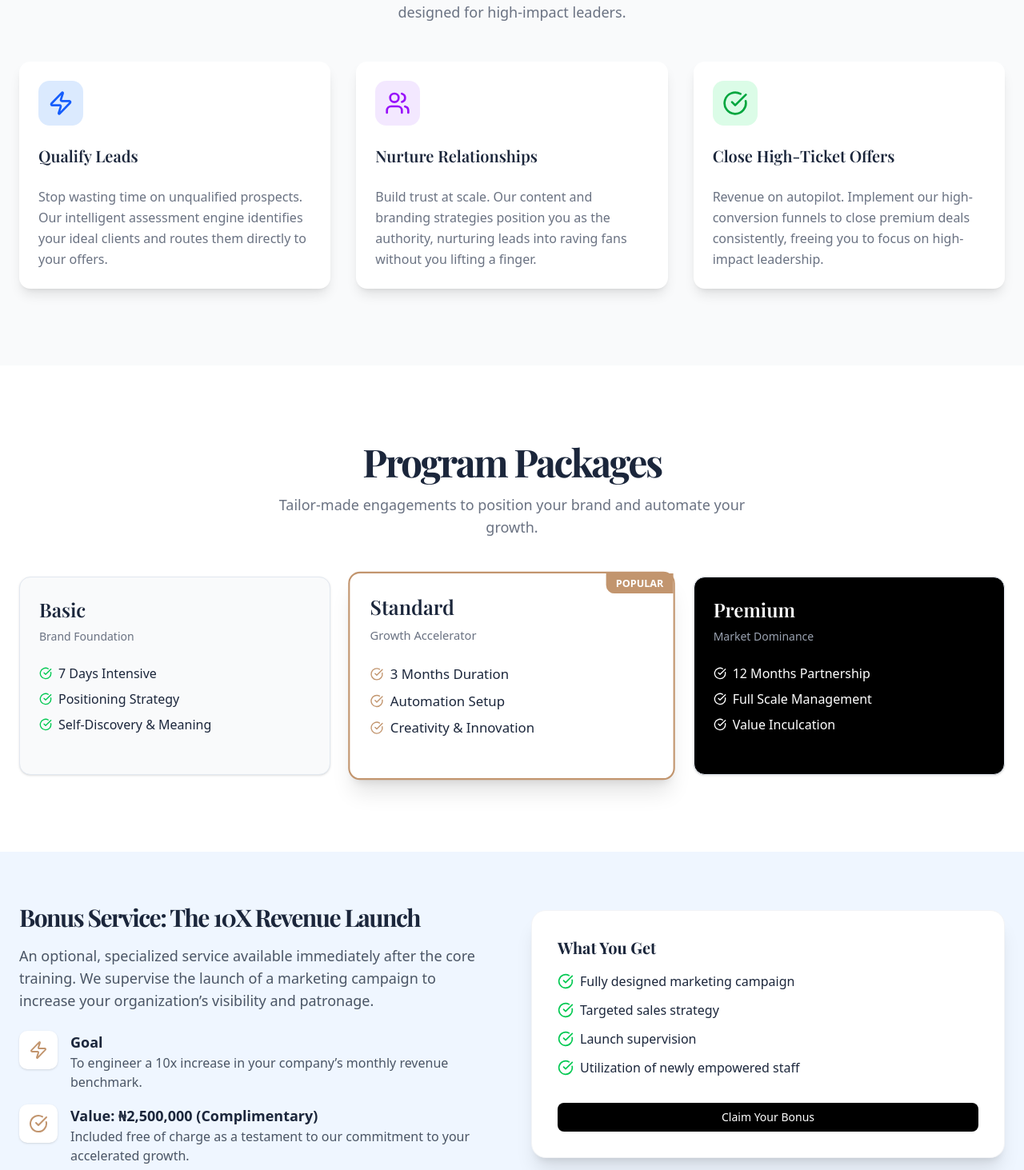
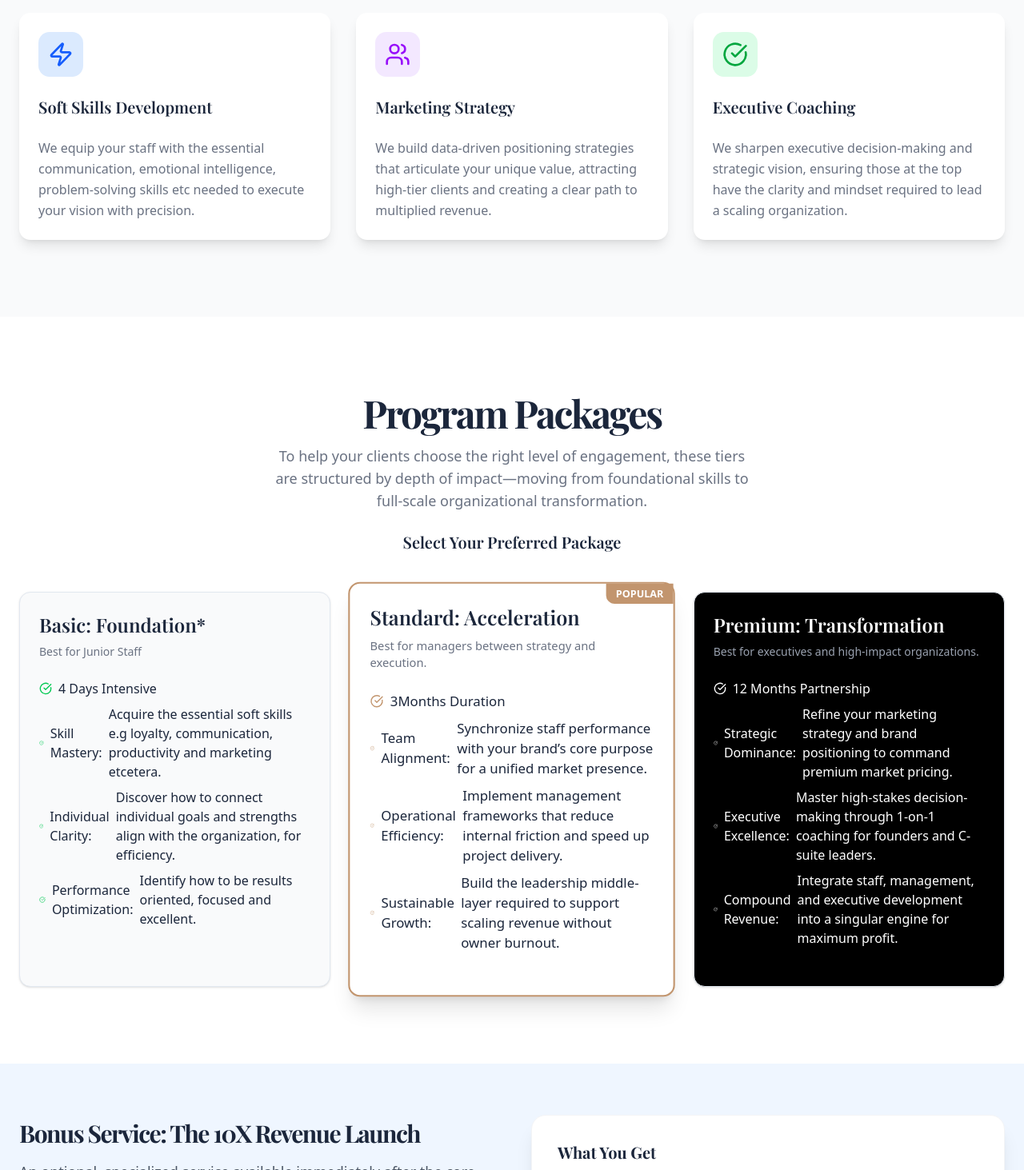
Before and after one commit to sheisjay001/LPBA, a Next.js app: page / in a window 1280 px wide. Shown: the part 947-2410 px from the top of the page at 80% size. Built offline with nearby package versions, Linux system fonts and the light colour scheme; a web font is replaced by a local one.

Commit message:
Update homepage content: hero copy, LPBA System description, services cards, bonus value, add Training Philosophy section

```diff
--- a/app/page.tsx
+++ b/app/page.tsx
@@ -126,11 +126,10 @@ export default function Home() {
             >
               <motion.div variants={fadeInUp} className="space-y-4 max-w-3xl">
                 <h1 className="text-4xl font-extrabold tracking-tight sm:text-5xl md:text-6xl lg:text-7xl font-display">
-                  Scale Your Influence. <br className="hidden sm:inline" />
-                  <span className="text-transparent bg-clip-text bg-gradient-to-r from-gray-200 to-gray-500">Automate Your Revenue.</span>
+                  Grow Your Business by Empowering You and Your Teams.
                 </h1>
                 <p className="mx-auto max-w-[700px] text-gray-400 md:text-xl/relaxed lg:text-base/relaxed xl:text-xl/relaxed">
-                  The Leadership Brand Positioning & Automation System designed for high-impact leaders. Qualify leads, nurture relationships, and close high-ticket offers on autopilot.
+                  Unlock your organization&rsquo;s revenue potential by aligning strategy with staff competence to maximize profit.
                 </p>
               </motion.div>
               <motion.div variants={fadeInUp} className="flex flex-col sm:flex-row gap-4 min-w-[200px]">
@@ -155,7 +154,7 @@ export default function Home() {
             <div className="text-center mb-12">
               <h2 className="text-3xl font-bold tracking-tighter sm:text-4xl md:text-5xl font-display">The LPBA System</h2>
               <p className="mx-auto max-w-[800px] text-gray-500 md:text-lg mt-4">
-                We help you scale your influence and automate your revenue through a proven 3-step process designed for high-impact leaders.
+                We help organizations grow by bridging the gap between vision and performance
               </p>
             </div>
             <div className="grid gap-8 md:grid-cols-3">
@@ -170,11 +169,11 @@ export default function Home() {
                     <div className="p-3 bg-blue-100 w-fit rounded-xl mb-4">
                       <Zap className="h-8 w-8 text-blue-600" />
                     </div>
-                    <CardTitle className="text-xl font-display">Qualify Leads</CardTitle>
+                    <CardTitle className="text-xl font-display">Soft Skills Development</CardTitle>
                   </CardHeader>
                   <CardContent>
                     <p className="text-gray-500 leading-relaxed">
-                      Stop wasting time on unqualified prospects. Our intelligent assessment engine identifies your ideal clients and routes them directly to your offers.
+                      We equip your staff with the essential communication, emotional intelligence, problem-solving skills etc needed to execute your vision with precision.
                     </p>
                   </CardContent>
                 </Card>
@@ -190,11 +189,11 @@ export default function Home() {
                     <div className="p-3 bg-purple-100 w-fit rounded-xl mb-4">
                       <Users className="h-8 w-8 text-purple-600" />
                     </div>
-                    <CardTitle className="text-xl font-display">Nurture Relationships</CardTitle>
+                    <CardTitle className="text-xl font-display">Marketing Strategy</CardTitle>
                   </CardHeader>
                   <CardContent>
                     <p className="text-gray-500 leading-relaxed">
-                      Build trust at scale. Our content and branding strategies position you as the authority, nurturing leads into raving fans without you lifting a finger.
+                      We build data-driven positioning strategies that articulate your unique value, attracting high-tier clients and creating a clear path to multiplied revenue.
                     </p>
                   </CardContent>
                 </Card>
@@ -210,11 +209,11 @@ export default function Home() {
                     <div className="p-3 bg-green-100 w-fit rounded-xl mb-4">
                       <CheckCircle className="h-8 w-8 text-green-600" />
                     </div>
-                    <CardTitle className="text-xl font-display">Close High-Ticket Offers</CardTitle>
+                    <CardTitle className="text-xl font-display">Executive Coaching</CardTitle>
                   </CardHeader>
                   <CardContent>
                     <p className="text-gray-500 leading-relaxed">
-                      Revenue on autopilot. Implement our high-conversion funnels to close premium deals consistently, freeing you to focus on high-impact leadership.
+                      We sharpen executive decision-making and strategic vision, ensuring those at the top have the clarity and mindset required to lead a scaling organization.
                     </p>
                   </CardContent>
                 </Card>
@@ -228,21 +227,32 @@ export default function Home() {
             <div className="text-center mb-12">
               <h2 className="text-3xl font-bold tracking-tighter sm:text-4xl md:text-5xl font-display">Program Packages</h2>
               <p className="mx-auto max-w-[600px] text-gray-500 md:text-lg mt-4">
-                Tailor-made engagements to position your brand and automate your growth.
+                To help your clients choose the right level of engagement, these tiers are structured by depth of impact—moving from foundational skills to full-scale organizational transformation.
               </p>
+              <h3 className="text-xl font-semibold mt-6 font-display">Select Your Preferred Package</h3>
             </div>
             <div className="grid gap-8 md:grid-cols-3">
                {/* Basic Package */}
                <Card className="bg-gray-50 border h-full flex flex-col">
                   <CardHeader>
-                    <CardTitle className="text-2xl font-display">Basic</CardTitle>
-                    <p className="text-sm text-gray-500 font-medium">Brand Foundation</p>
+                    <CardTitle className="text-2xl font-display">Basic: Foundation*</CardTitle>
+                    <p className="text-sm text-gray-500 font-medium">Best for Junior Staff</p>
                   </CardHeader>
                   <CardContent className="flex-1">
                     <ul className="space-y-2 mb-6">
-                        <li className="flex items-center gap-2"><CheckCircle className="h-4 w-4 text-green-500"/> 7 Days Intensive</li>
-                        <li className="flex items-center gap-2"><CheckCircle className="h-4 w-4 text-green-500"/> Positioning Strategy</li>
-                        <li className="flex items-center gap-2"><CheckCircle className="h-4 w-4 text-green-500"/> Self-Discovery & Meaning</li>
+                        <li className="flex items-center gap-2"><CheckCircle className="h-4 w-4 text-green-500"/> 4 Days Intensive</li>
+                        <li className="flex items-center gap-2">
+                          <CheckCircle className="h-4 w-4 text-green-500"/>
+                          <span className="font-medium">Skill Mastery:</span> Acquire the essential soft skills e.g loyalty, communication, productivity and marketing etcetera.
+                        </li>
+                        <li className="flex items-center gap-2">
+                          <CheckCircle className="h-4 w-4 text-green-500"/>
+                          <span className="font-medium">Individual Clarity:</span> Discover how to connect individual goals and strengths align with the organization, for efficiency.
+                        </li>
+                        <li className="flex items-center gap-2">
+                          <CheckCircle className="h-4 w-4 text-green-500"/>
+                          <span className="font-medium">Performance Optimization:</span> Identify how to be results oriented, focused and excellent.
+                        </li>
                     </ul>
                   </CardContent>
                </Card>
@@ -251,14 +261,24 @@ export default function Home() {
                <Card className="bg-white border-2 border-gold h-full flex flex-col relative shadow-xl md:scale-105 z-10">
                   <div className="absolute top-0 right-0 bg-gold text-white text-xs font-bold px-3 py-1 rounded-bl-lg">POPULAR</div>
                   <CardHeader>
-                    <CardTitle className="text-2xl font-display text-primary">Standard</CardTitle>
-                    <p className="text-sm text-gray-500 font-medium">Growth Accelerator</p>
+                    <CardTitle className="text-2xl font-display text-primary">Standard: Acceleration</CardTitle>
+                    <p className="text-sm text-gray-500 font-medium">Best for managers  between strategy and execution.</p>
                   </CardHeader>
                   <CardContent className="flex-1">
                     <ul className="space-y-2 mb-6">
-                        <li className="flex items-center gap-2"><CheckCircle className="h-4 w-4 text-gold"/> 3 Months Duration</li>
-                        <li className="flex items-center gap-2"><CheckCircle className="h-4 w-4 text-gold"/> Automation Setup</li>
-                        <li className="flex items-center gap-2"><CheckCircle className="h-4 w-4 text-gold"/> Creativity & Innovation</li>
+                        <li className="flex items-center gap-2"><CheckCircle className="h-4 w-4 text-gold"/> 3Months Duration</li>
+                        <li className="flex items-center gap-2">
+                          <CheckCircle className="h-4 w-4 text-gold"/>
+                          <span className="font-medium">Team Alignment:</span> Synchronize staff performance with your brand&rsquo;s core purpose for a unified market presence.
+                        </li>
+                        <li className="flex items-center gap-2">
+                          <CheckCircle className="h-4 w-4 text-gold"/>
+                          <span className="font-medium">Operational Efficiency:</span> Implement management frameworks that reduce internal friction and speed up project delivery.
+                        </li>
+                        <li className="flex items-center gap-2">
+                          <CheckCircle className="h-4 w-4 text-gold"/>
+                          <span className="font-medium">Sustainable Growth:</span> Build the leadership middle-layer required to support scaling revenue without owner burnout.
+                        </li>
                     </ul>
                   </CardContent>
                </Card>
@@ -266,14 +286,24 @@ export default function Home() {
                {/* Premium Package */}
                <Card className="bg-black text-white border h-full flex flex-col">
                   <CardHeader>
-                    <CardTitle className="text-2xl font-display text-white">Premium</CardTitle>
-                    <p className="text-sm text-gray-400 font-medium">Market Dominance</p>
+                    <CardTitle className="text-2xl font-display text-white">Premium: Transformation</CardTitle>
+                    <p className="text-sm text-gray-400 font-medium">Best for executives and high-impact organizations.</p>
                   </CardHeader>
                   <CardContent className="flex-1">
                     <ul className="space-y-2 mb-6">
                         <li className="flex items-center gap-2"><CheckCircle className="h-4 w-4 text-white"/> 12 Months Partnership</li>
-                        <li className="flex items-center gap-2"><CheckCircle className="h-4 w-4 text-white"/> Full Scale Management</li>
-                        <li className="flex items-center gap-2"><CheckCircle className="h-4 w-4 text-white"/> Value Inculcation</li>
+                        <li className="flex items-center gap-2">
+                          <CheckCircle className="h-4 w-4 text-white"/>
+                          <span className="font-medium">Strategic Dominance:</span> Refine your marketing strategy and brand positioning to command premium market pricing.
+                        </li>
+                        <li className="flex items-center gap-2">
+                          <CheckCircle className="h-4 w-4 text-white"/>
+                          <span className="font-medium">Executive Excellence:</span> Master high-stakes decision-making through 1-on-1 coaching for founders and C-suite leaders.
+                        </li>
+                        <li className="flex items-center gap-2">
+                          <CheckCircle className="h-4 w-4 text-white"/>
+                          <span className="font-medium">Compound Revenue:</span> Integrate staff, management, and executive development into a singular engine for maximum profit.
+                        </li>
                     </ul>
                   </CardContent>
                </Card>
@@ -304,8 +334,7 @@ export default function Home() {
                                     <CheckCircle className="h-6 w-6 text-gold" />
                                 </div>
                                 <div>
-                                    <h3 className="font-bold text-lg">Value: ₦2,500,000 (Complimentary)</h3>
-                                    <p className="text-gray-600">Included free of charge as a testament to our commitment to your accelerated growth.</p>
+                                    <h3 className="font-bold text-lg">$2,000 ( Already Paid for You By the Company)</h3>
                                 </div>
                             </div>
                         </div>
@@ -322,6 +351,31 @@ export default function Home() {
                     </div>
                 </div>
              </div>
+        </section>
+
+        <section className="w-full py-16 md:py-24 bg-white">
+          <div className="container px-4 md:px-6">
+            <h2 className="text-3xl font-bold tracking-tighter sm:text-4xl md:text-5xl font-display">Training Philosophy</h2>
+            <p className="text-gray-600 mt-4">At LPBA, we believe that</p>
+            <ul className="mt-6 space-y-3 max-w-3xl">
+              <li className="flex items-start gap-3">
+                <CheckCircle className="h-5 w-5 text-gold mt-0.5" />
+                <span>the capacity of the CEO and employees cumulatively determines the overall results and growth of the company.</span>
+              </li>
+              <li className="flex items-start gap-3">
+                <CheckCircle className="h-5 w-5 text-gold mt-0.5" />
+                <span>that your needs are unique , hence we customize a unique training framework for you.</span>
+              </li>
+              <li className="flex items-start gap-3">
+                <CheckCircle className="h-5 w-5 text-gold mt-0.5" />
+                <span>marketing and sales is the lifeline of every business, hence we teach that to all staff</span>
+              </li>
+              <li className="flex items-start gap-3">
+                <CheckCircle className="h-5 w-5 text-gold mt-0.5" />
+                <span>that without loyalty, organizations will fail</span>
+              </li>
+            </ul>
+          </div>
         </section>
 
         <section className="w-full py-20 bg-black text-white text-center">
```
